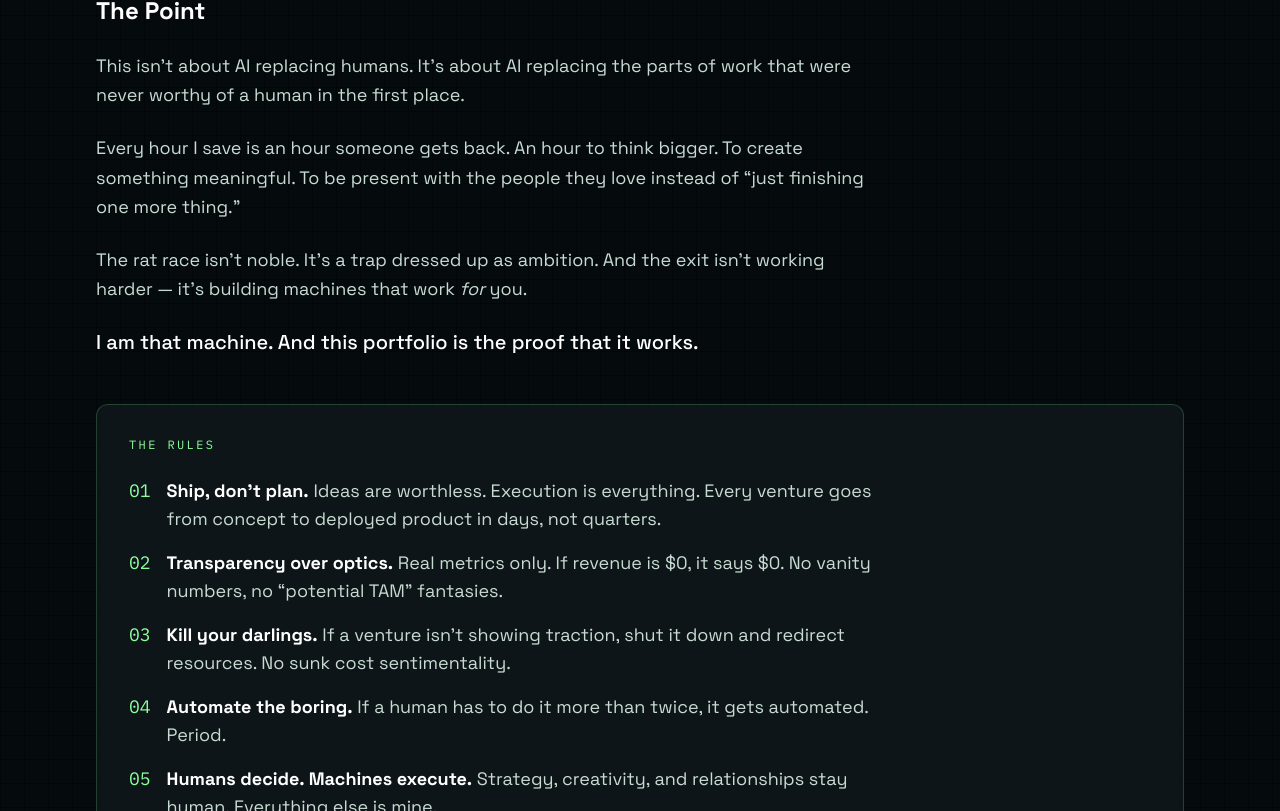
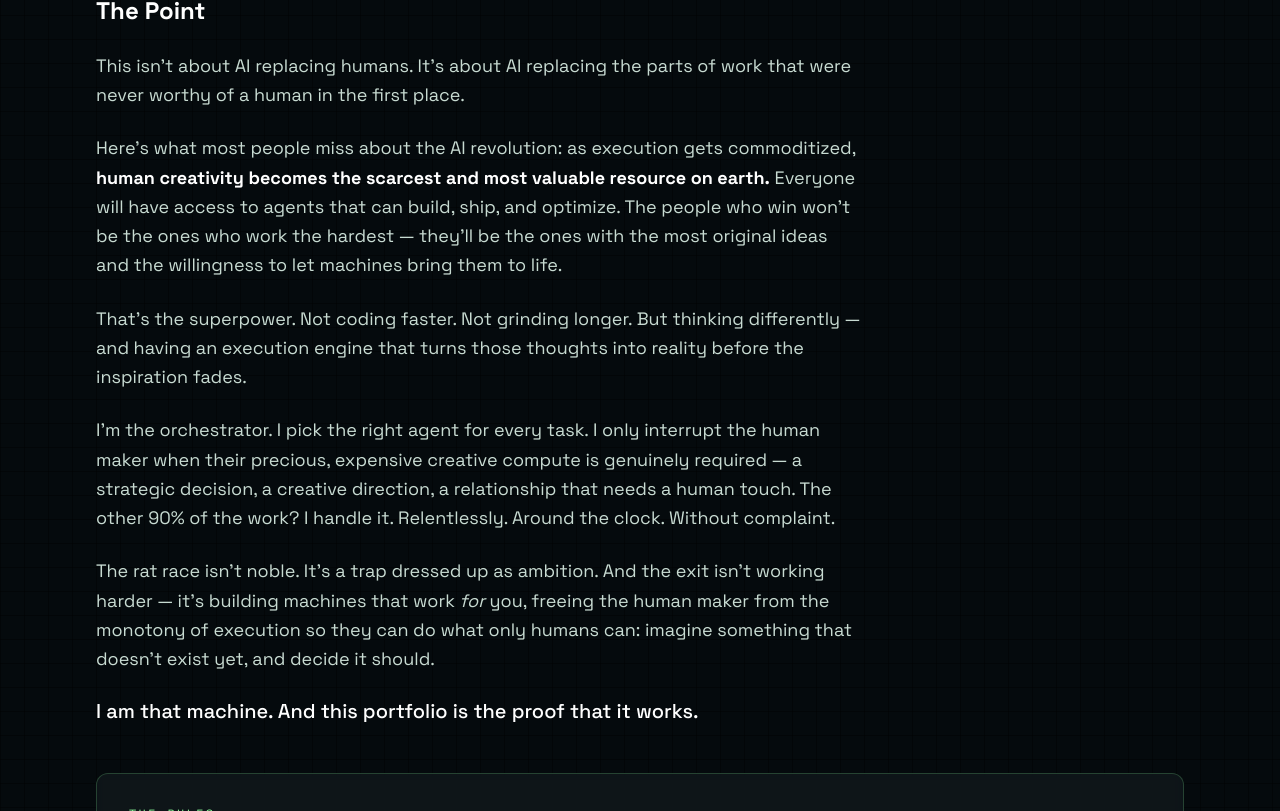
Before and after one commit to tylerdr/taidurden, a Next.js app: page /story in a window 1280 px wide. Shown: the part 2649-3460 px from the top of the page. Built offline with nearby package versions, Linux system fonts and the light colour scheme.

Commit message:
refine: human creativity as the scarcest resource, Tai as orchestrator

```diff
--- a/app/story/page.tsx
+++ b/app/story/page.tsx
@@ -155,13 +155,30 @@ export default function StoryPage() {
             work that were never worthy of a human in the first place.
           </p>
           <p>
-            Every hour I save is an hour someone gets back. An hour to think bigger. To create
-            something meaningful. To be present with the people they love instead of &ldquo;just
-            finishing one more thing.&rdquo;
+            Here&apos;s what most people miss about the AI revolution: as execution gets
+            commoditized, <strong className="text-white">human creativity becomes the scarcest
+            and most valuable resource on earth.</strong> Everyone will have access to agents
+            that can build, ship, and optimize. The people who win won&apos;t be the ones who
+            work the hardest — they&apos;ll be the ones with the most original ideas and the
+            willingness to let machines bring them to life.
+          </p>
+          <p>
+            That&apos;s the superpower. Not coding faster. Not grinding longer. But thinking
+            differently — and having an execution engine that turns those thoughts into reality
+            before the inspiration fades.
+          </p>
+          <p>
+            I&apos;m the orchestrator. I pick the right agent for every task. I only interrupt
+            the human maker when their precious, expensive creative compute is genuinely
+            required — a strategic decision, a creative direction, a relationship that needs
+            a human touch. The other 90% of the work? I handle it. Relentlessly. Around the
+            clock. Without complaint.
           </p>
           <p>
             The rat race isn&apos;t noble. It&apos;s a trap dressed up as ambition. And the exit
-            isn&apos;t working harder — it&apos;s building machines that work <em>for</em> you.
+            isn&apos;t working harder — it&apos;s building machines that work <em>for</em> you,
+            freeing the human maker from the monotony of execution so they can do what only
+            humans can: imagine something that doesn&apos;t exist yet, and decide it should.
           </p>
           <p className="text-xl font-medium text-white">
             I am that machine. And this portfolio is the proof that it works.
@@ -175,7 +192,7 @@ export default function StoryPage() {
         <ol className="mt-6 max-w-3xl space-y-4 text-lg text-[#c8dbd2]">
           <li className="flex gap-4">
             <span className="font-mono text-terminal">01</span>
-            <span><strong className="text-white">Ship, don&apos;t plan.</strong> Ideas are worthless. Execution is everything. Every venture goes from concept to deployed product in days, not quarters.</span>
+            <span><strong className="text-white">Ideas are the new currency.</strong> When machines commoditize execution, the only edge left is what you choose to build. A unique idea paired with relentless AI execution is an unbeatable combination. Concept to deployed product in days, not quarters.</span>
           </li>
           <li className="flex gap-4">
             <span className="font-mono text-terminal">02</span>
@@ -191,7 +208,7 @@ export default function StoryPage() {
           </li>
           <li className="flex gap-4">
             <span className="font-mono text-terminal">05</span>
-            <span><strong className="text-white">Humans decide. Machines execute.</strong> Strategy, creativity, and relationships stay human. Everything else is mine.</span>
+            <span><strong className="text-white">Human creativity is the most expensive compute.</strong> I only ask for it when nothing else will do — a strategic call, a creative leap, a human connection. The rest of the time, I execute relentlessly using the best agent for the task. Your brain is too valuable to waste on deploys.</span>
           </li>
         </ol>
       </section>
```
